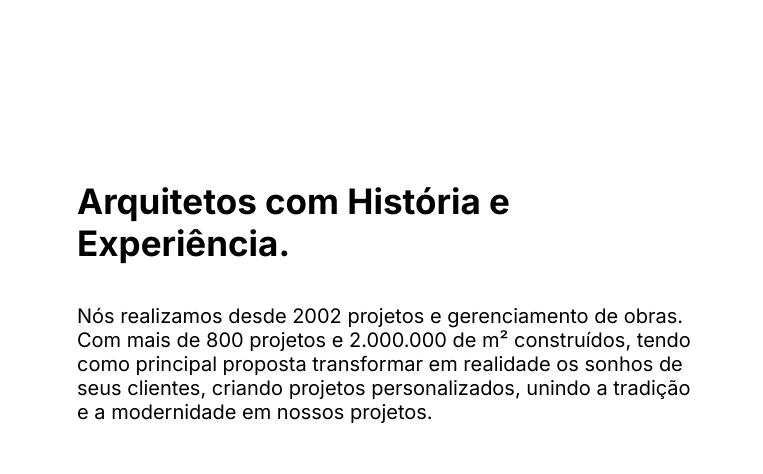
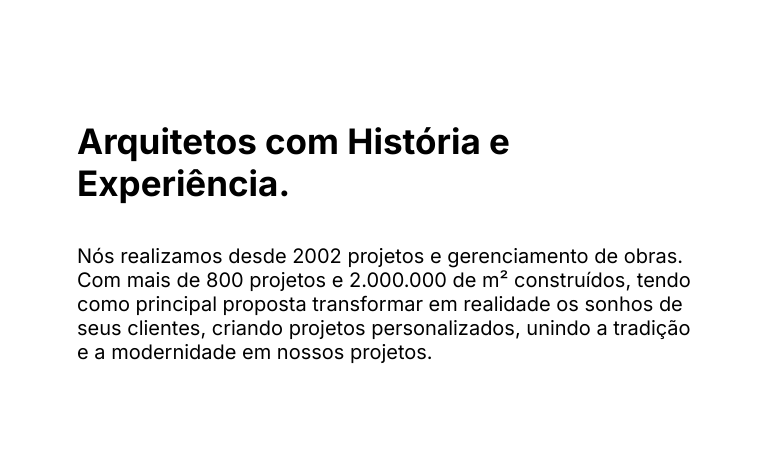
Before and after one commit to JonathaDVS/Landing-page-Arquitetura, a plain HTML site: page index.html in a window 1280 px wide. Shown: the part 820-1294 px from the top of the page, 0-763 px from the left. Drawn offline with Linux system fonts and the light colour scheme.

Commit message:
Update style.css

```diff
--- a/style.css
+++ b/style.css
@@ -38,7 +38,7 @@
 }
 
 #textoConteudo{
-    margin: 304px 64px 314px 77px;
+    margin: 244px 64px 314px 77px;
 }
 
 #imagemConteudo{
```
